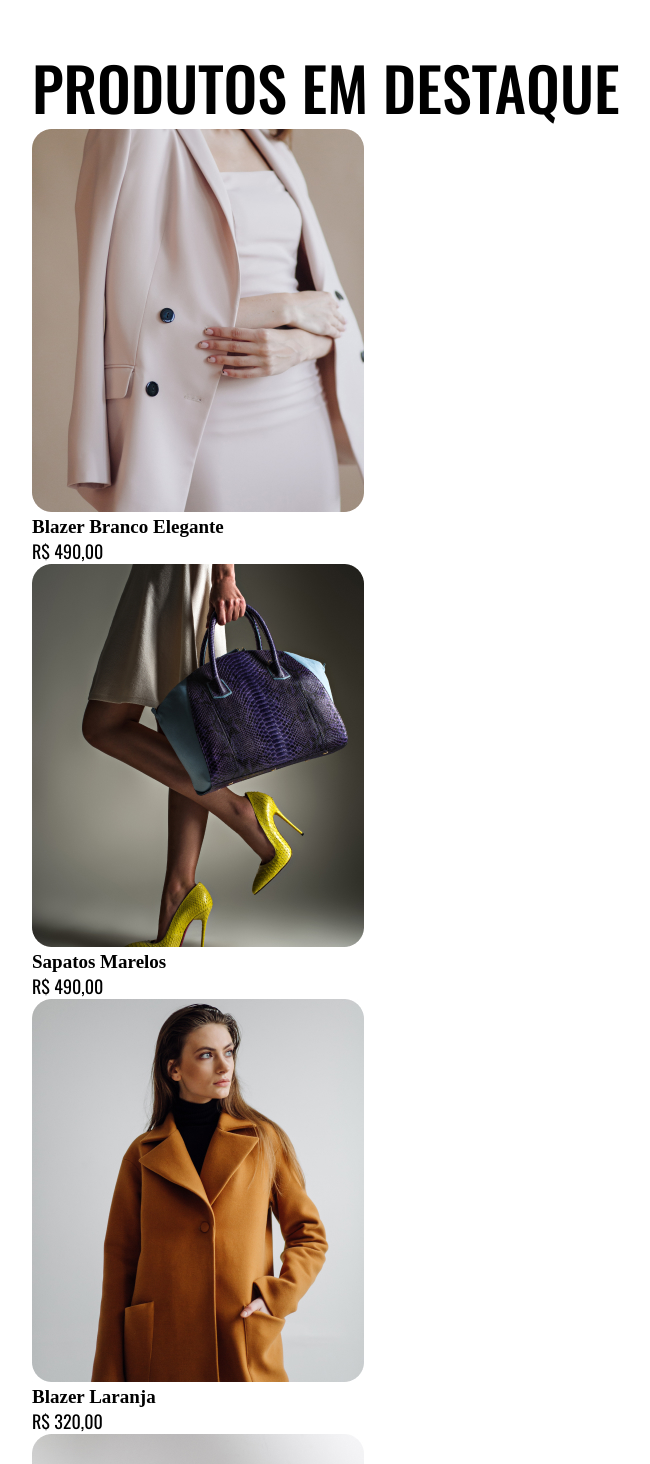
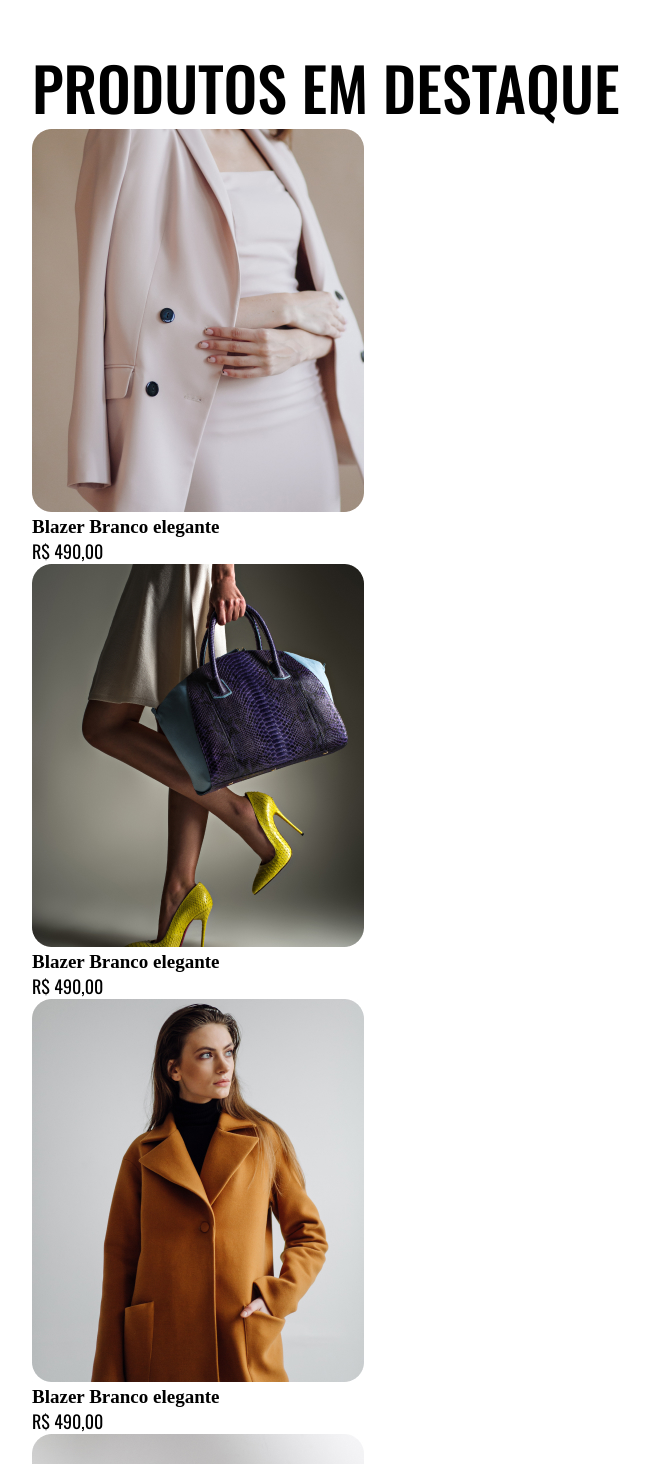
Before and after one commit to thiagoaaoliveira1989/Fashion_Store, a React (Vite) app: page / in a window 1280 px wide. Shown: the part 1360-2824 px from the top of the page, without its empty margins (8-658 px from the left). Built offline with nearby package versions, Linux system fonts and the light colour scheme.

Commit message:
feat: implement render dinamic

```diff
--- a/index.html
+++ b/index.html
@@ -8,7 +8,8 @@
     href="https://fonts.googleapis.com/css2?family=Oswald:wght@400;500&family=Roboto:ital,wght@0,400;0,500;0,700;1,400;1,500;1,700&display=swap"
     rel="stylesheet">
   <meta name="viewport" content="width=device-width, initial-scale=1.0" />
-  <title>Vite + React</title>
+
+  <title>Fashion Store</title>
 </head>
 
 <body>
--- a/src/components/sections/BannerSection/style.module.css
+++ b/src/components/sections/BannerSection/style.module.css
@@ -11,7 +11,7 @@
     width: 100%;
 }
 
-.flexbox p {
+.flexbox    p {
     margin-bottom: 100px;
 }
 
--- a/src/components/sections/CategoriesSection/index.jsx
+++ b/src/components/sections/CategoriesSection/index.jsx
@@ -1,6 +1,7 @@
 import { CategoryCard } from "./categoryCard"
 import Category1 from "../../../assets/category1.png"
 import Category2 from "../../../assets/category2.png"
+import { categories } from './../../../data/categories';
 
 
 export const CategoriesSection = () => {
@@ -9,8 +10,16 @@ export const CategoriesSection = () => {
             <section>
                 <h2 className="title2">CATEGORIAS</h2>
                 <ul>
-                    <li><CategoryCard title="Sapatos" image={Category1} /></li>
-                    <li><CategoryCard title="Bolsas" image={Category2} /></li>
+                    {
+                        categories.map((categorie) => {
+                            return (
+                                <li key={categorie.id}>
+                                    <CategoryCard title={categorie.name} image={categorie.img} />
+                                </li>
+                            )
+                        })
+                    }
+
                 </ul>
             </section>
         </div>
--- a/src/components/sections/ProductsSection/ProductCard/index.jsx
+++ b/src/components/sections/ProductsSection/ProductCard/index.jsx
@@ -1,10 +1,10 @@
 export const ProductCard = ({title, image, price}) => {
-    const priceFormated = price.toFixed(2).replace('.', ',');
+    const priceFormated = price.toLocaleString("pt-BR", {style: "currency", currency: "BRL"});
     return (
         <>
             <img src={image} alt={`product-${title}`}/>
             <h3 className="title3">{title}</h3>
-            <p className="price">R$ {priceFormated}</p>
+            <p className="price">{priceFormated}</p>
         </>
     )
 }
--- a/src/components/sections/ProductsSection/index.jsx
+++ b/src/components/sections/ProductsSection/index.jsx
@@ -1,19 +1,24 @@
-import { ProductCard } from "./ProductCard"
-import Product1 from "../../../assets/product1.jpg"
-import Product2 from "../../../assets/product2.jpg"
-import Product3 from "../../../assets/product3.jpg"
-import Product4 from "../../../assets/product4.jpg"
+import { ProductCard } from "./ProductCard";
+import { products } from "../../../data/products";
 
 export const ProductsSection = () => {
+    console.log(products);
     return (
         <div className="container">
             <section>
                 <h2 className="title2">PRODUTOS EM DESTAQUE</h2>
                 <ul>
-                    <li><ProductCard title="Blazer Branco Elegante" image={Product1} price={490} /></li>
-                    <li><ProductCard title="Sapatos Marelos" image={Product2} price={490} /></li>
-                    <li><ProductCard title="Blazer Laranja" image={Product3} price={320} /></li>
-                    <li><ProductCard title="Calça Preta" image={Product4} price={140} /></li>
+
+                    {
+                        products.map((product) => {
+                            return (
+                                <li key={product.id}>
+                                    <ProductCard title={product.name} image={product.img} price={product.price} />
+                                </li>
+                            )
+                        })
+                    }
+
                 </ul>
             </section>
         </div>
--- a/src/data/products.js
+++ b/src/data/products.js
@@ -12,24 +12,18 @@ export const products = [
     },
     {
         id: 1,
-        img: Produto1,
+        img: Produto2,
         name: "Blazer Branco elegante",
         price: 490
     },
     {
         id: 2,
-        img: Produto2,
+        img: Produto3,
         name: "Blazer Branco elegante",
         price: 490
     },
     {
         id: 3,
-        img: Produto3,
-        name: "Blazer Branco elegante",
-        price: 490
-    },
-    {
-        id: 4,
         img: Produto4,
         name: "Blazer Branco elegante",
         price: 490
```
